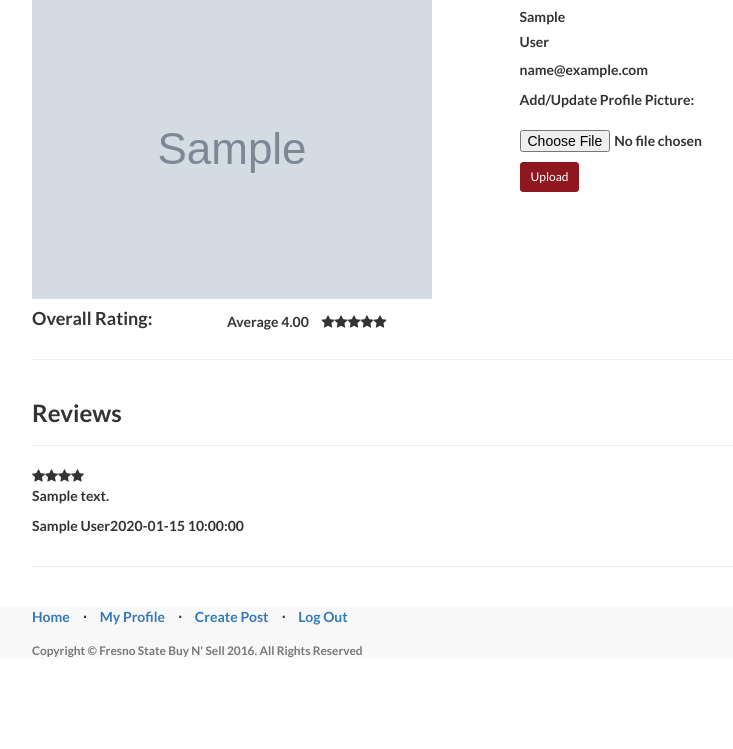
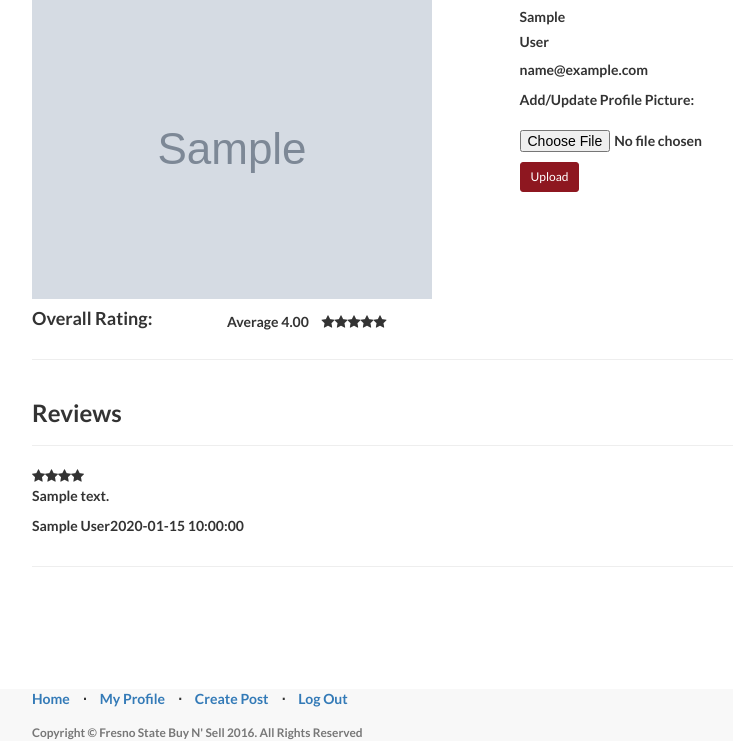
Before and after one commit to vtorianne/FresnoStateBuyNSell, a PHP site: page /FresnoStateBuyNSell/php/index.php?option=user-profile&user-id=1 in a window 1280 px wide. Shown: the part 51-800 px from the top of the page, without its empty margins (38-771 px from the left). Run offline with PHP 8.4, Linux system fonts and the light colour scheme; the visitor is signed in with stand-in values (Sample User, id 1); tables that the repository leaves empty hold one stand-in row (values such as "Sample post"); grey boxes marked "Sample" are stand-in pictures.

Commit message:
More Minor Fixes

```diff
--- a/css/listing-item.css
+++ b/css/listing-item.css
@@ -10,3 +10,10 @@ body {
  div.portfolio-item:hover{
     background:rgba(0,0,0,0.1);
 }
+
+ #wrap{
+     min-height: 100%;
+     height: auto;
+     margin: 0 auto -60px;
+     padding: 0 0 60px;
+ }
--- a/php/classes/Post.php
+++ b/php/classes/Post.php
@@ -171,6 +171,7 @@ EOD;
             $userReturn = $db->query($sql)->fetch(PDO::FETCH_ASSOC);
             //display logic here
             echo <<<EOD
+            <div id="wrap">
             <!-- Page Content -->
             <div class="container">
             <!-- Portfolio Item Heading -->
@@ -232,6 +233,7 @@ EOD;
             </div>
             </br>
             <hr>
+            </div>
             </div>
 EOD;
 
--- a/php/classes/User.php
+++ b/php/classes/User.php
@@ -63,6 +63,7 @@
             $averageRating = ($reviewedYet ? $this->getAverageRating($userID) : "No Reviews Yet");
             $userImg = ($return["PicturePath"] != null ? $return["PicturePath"] : "/FresnoStateBuyNSell/img/default_user.png");
             echo <<<EOD
+            <div id="wrap">
             <div class="container">
                 <div class="row product">
                     <div class="col-md-5 col-md-offset-0"><img class="img-responsive" src="{$userImg}"></div>
@@ -140,7 +141,7 @@ EOD;
 EOD;
 
             }
-            echo "<hr></div></br></div><!-- /.container -->";
+            echo "<hr></div></br></div><!-- /.container --></div>";
         }
 
         public function review($profileID, $reviewData){
```
